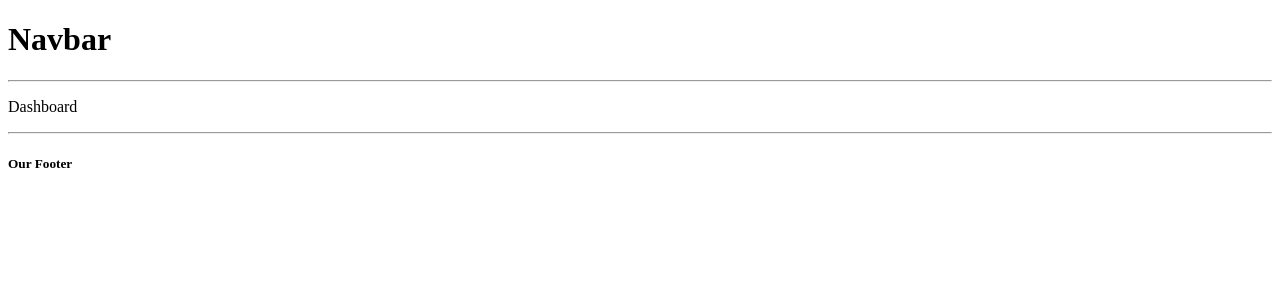
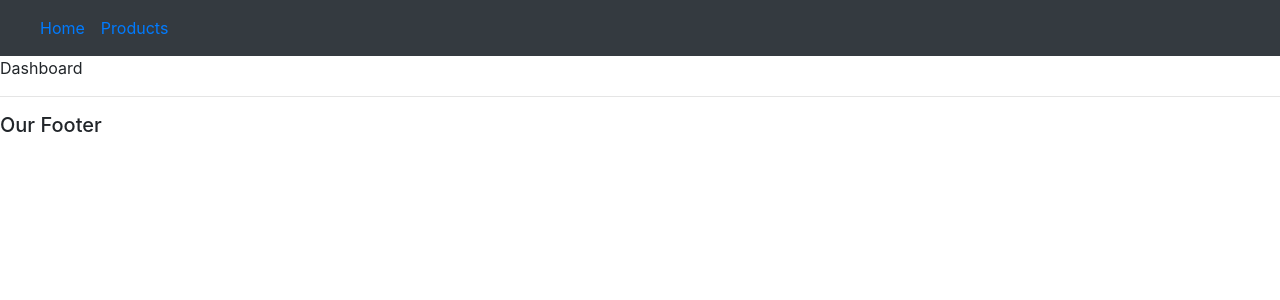
Before and after one commit to javvadigithub/apicrm, a Django app: page / in a window 1280 px wide. Shown: the top 300 px of the page. Run offline with Django 3.2, Linux system fonts and the light colour scheme; some libraries are stand-ins or nearby versions.

Commit message:
Navbar Template Rendered and Fixed

```diff
--- a/crm/inv/templates/main.html
+++ b/crm/inv/templates/main.html
@@ -1,11 +1,15 @@
 <!DOCTYPE html>
 <html>
+
 <head>
     <title>CRM</title>
+    <link rel="stylesheet" href="https://stackpath.bootstrapcdn.com/bootstrap/4.4.1/css/bootstrap.min.css"
+        integrity="sha384-Vkoo8x4CGsO3+Hhxv8T/Q5PaXtkKtu6ug5TOeNV6gBiFeWPGFN9MuhOf23Q9Ifjh" crossorigin="anonymous">
 </head>
+
 <body>
-        <h1>Navbar</h1>
-        <hr>
+
+    {% include 'navbar.html' %}
 
     {% block content %}
 
@@ -13,7 +17,15 @@
 
     <hr>
     <h5>Our Footer</h5>
+</body>
+<script src="https://code.jquery.com/jquery-3.4.1.slim.min.js"
+    integrity="sha384-J6qa4849blE2+poT4WnyKhv5vZF5SrPo0iEjwBvKU7imGFAV0wwj1yYfoRSJoZ+n"
+    crossorigin="anonymous"></script>
+<script src="https://cdn.jsdelivr.net/npm/popper.js@1.16.0/dist/umd/popper.min.js"
+    integrity="sha384-Q6E9RHvbIyZFJoft+2mJbHaEWldlvI9IOYy5n3zV9zzTtmI3UksdQRVvoxMfooAo"
+    crossorigin="anonymous"></script>
+<script src="https://stackpath.bootstrapcdn.com/bootstrap/4.4.1/js/bootstrap.min.js"
+    integrity="sha384-wfSDF2E50Y2D1uUdj0O3uMBJnjuUD4Ih7YwaYd1iqfktj0Uod8GCExl3Og8ifwB6"
+    crossorigin="anonymous"></script>
 
-
-    </body>
 </html>
--- /dev/null
+++ b/crm/inv/templates/navbar.html
@@ -0,0 +1,16 @@
+<nav class="navbar navbar-expand-lg navbar-primary bg-dark">
+    <a class="navbar-brand" href="#"></a>
+    <button class="navbar-toggler" type="button" data-toggle="collapse" data-target="#navbarNav" aria-controls="navbarNav" aria-expanded="false" aria-label="Toggle navigation">
+      <span class="navbar-toggler-icon"></span>
+    </button>
+    <div class="collapse navbar-collapse" id="navbarNav">
+      <ul class="navbar-nav">
+        <li class="nav-item active">
+          <a class="nav-link" href="#">Home</a>
+        </li>
+        <li class="nav-item">
+          <a class="nav-link" href="#">Products</a>
+        </li>
+      </ul>
+    </div>
+  </nav>
```
Lines whose indentation alone changed are shown as unchanged.
